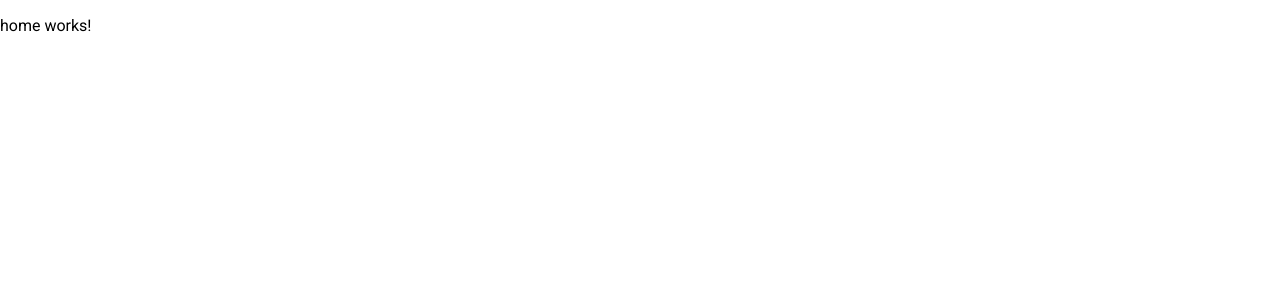
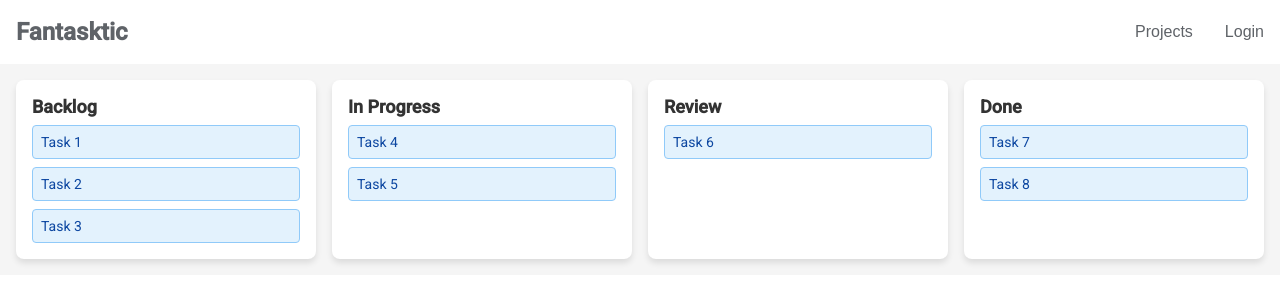
Before and after one commit to amuthig/fantasktic, an Angular app in the folder frontend/: page / in a window 1280 px wide. Before the commit this address led to /home. Shown: the top 306 px of the page. Built offline with nearby package versions, Linux system fonts and the light colour scheme.

Commit message:
creating basic kanban design in angular with material

```diff
--- a/frontend/src/app/app.component.html
+++ b/frontend/src/app/app.component.html
@@ -1 +1,2 @@
-<router-outlet />
+<app-navbar></app-navbar>
+<router-outlet></router-outlet>
--- a/frontend/src/app/app.component.ts
+++ b/frontend/src/app/app.component.ts
@@ -1,12 +1,13 @@
 import { Component } from '@angular/core';
 import { RouterOutlet } from '@angular/router';
+import { NavbarComponent } from './navbar/navbar.component';
 
 @Component({
   selector: 'app-root',
-  imports: [RouterOutlet],
+  imports: [RouterOutlet, NavbarComponent],
   templateUrl: './app.component.html',
   styleUrl: './app.component.css'
 })
 export class AppComponent {
-  title = 'frontend';
+  title = 'Fantasktic';
 }
--- a/frontend/src/app/app.routes.ts
+++ b/frontend/src/app/app.routes.ts
@@ -2,6 +2,6 @@ import { Routes } from '@angular/router';
 import { HomeComponent } from './home/home.component';
 
 export const routes: Routes = [
-    { path: 'home', component : HomeComponent},
-    { path: '**', redirectTo: '/home', pathMatch: 'full'}
+    { path: '', component:  HomeComponent},
+    { path: '**', redirectTo: '', pathMatch: 'full' }
 ];
--- a/frontend/src/app/home/home.component.html
+++ b/frontend/src/app/home/home.component.html
@@ -1 +1 @@
-<p>home works!</p>
+<app-kanban></app-kanban>
--- a/frontend/src/app/home/home.component.ts
+++ b/frontend/src/app/home/home.component.ts
@@ -1,8 +1,9 @@
 import { Component } from '@angular/core';
+import { KanbanComponent } from '../kanban/kanban.component';
 
 @Component({
   selector: 'app-home',
-  imports: [],
+  imports: [KanbanComponent],
   templateUrl: './home.component.html',
   styleUrl: './home.component.css'
 })
--- /dev/null
+++ b/frontend/src/app/kanban/kanban.component.css
@@ -0,0 +1,70 @@
+/* Style global de la grille */
+.kanban-board {
+    display: flex;
+    gap: 16px;
+    padding: 16px;
+    background-color: #f5f5f5;
+    overflow-x: auto;
+  }
+
+  /* Style des colonnes */
+  .kanban-column {
+    flex: 1;
+    min-width: 250px;
+    background-color: #fff;
+    border-radius: 8px;
+    box-shadow: 0px 4px 6px rgba(0, 0, 0, 0.1);
+    padding: 16px;
+    display: flex;
+    flex-direction: column;
+    gap: 8px;
+  }
+
+  /* En-têtes des colonnes */
+  .kanban-column h2 {
+    font-size: 18px;
+    font-weight: bold;
+    margin: 0;
+    color: #333;
+  }
+
+  /* Tâches */
+  .kanban-task {
+    background-color: #e3f2fd;
+    border: 1px solid #90caf9;
+    border-radius: 4px;
+    padding: 8px;
+    cursor: grab;
+    user-select: none;
+    font-size: 14px;
+    color: #0d47a1;
+    transition: background-color 0.3s;
+  }
+
+  .kanban-task:active {
+    cursor: grabbing;
+  }
+
+  /* Effet lors du drag */
+  .cdk-drag-preview {
+    background-color: #bbdefb;
+    border-radius: 4px;
+    box-shadow: 0px 4px 6px rgba(0, 0, 0, 0.2);
+  }
+
+  .cdk-drop-list-dragging .kanban-task {
+    opacity: 0.6;
+  }
+
+  /* Zones de dépôt */
+  .cdk-drop-list {
+    min-height: 100px;
+    display: flex;
+    flex-direction: column;
+    gap: 8px;
+  }
+
+  .cdk-drop-list-dragging {
+    background-color: #f0f0f0;
+    border: 2px dashed #90caf9;
+  }
--- /dev/null
+++ b/frontend/src/app/kanban/kanban.component.html
@@ -0,0 +1,19 @@
+<div class="kanban-board">
+    <div
+      class="kanban-column"
+      *ngFor="let column of columns"
+      cdkDropList
+      [cdkDropListData]="column.tasks"
+      [cdkDropListConnectedTo]="columnTitles"
+      (cdkDropListDropped)="onDrop($event, column)"
+    >
+      <h2>{{ column.title }}</h2>
+      <div
+        class="kanban-task"
+        *ngFor="let task of column.tasks"
+        cdkDrag
+      >
+        {{ task }}
+      </div>
+    </div>
+  </div>
--- /dev/null
+++ b/frontend/src/app/kanban/kanban.component.ts
@@ -0,0 +1,37 @@
+import { Component } from '@angular/core';
+import { NgFor } from '@angular/common';
+import { DragDropModule } from '@angular/cdk/drag-drop';
+
+@Component({
+  selector: 'app-kanban',
+  standalone: true,
+  imports: [NgFor, DragDropModule],
+  templateUrl: './kanban.component.html',
+  styleUrls: ['./kanban.component.css'],
+})
+export class KanbanComponent {
+  columns = [
+    { title: 'Backlog', tasks: ['Task 1', 'Task 2', 'Task 3'] },
+    { title: 'In Progress', tasks: ['Task 4', 'Task 5'] },
+    { title: 'Review', tasks: ['Task 6'] },
+    { title: 'Done', tasks: ['Task 7', 'Task 8'] },
+  ];
+
+  get columnTitles(): string[] {
+    return this.columns.map((c) => c.title);
+  }
+
+  onDrop(event: any, column: any): void {
+    // Cette ligne détermine si la tâche est déplacée d'une autre colonne
+    const previousColumn = event.previousContainer.data;
+    const currentColumn = column.tasks;
+
+    // Si la tâche est déplacée d'une colonne à une autre
+    if (event.previousContainer !== event.container) {
+      // Retirer la tâche de la colonne d'origine
+      const task = previousColumn.splice(event.previousIndex, 1)[0];
+      // Ajouter la tâche dans la nouvelle colonne
+      currentColumn.splice(event.currentIndex, 0, task);
+    }
+  }
+}
--- /dev/null
+++ b/frontend/src/app/navbar/navbar.component.css
@@ -0,0 +1,49 @@
+/* Styles de la Navbar */
+.navbar {
+    display: flex;
+    justify-content: space-between;
+    align-items: center;
+    background-color: white;
+    padding: 0; /* Pas de padding pour aligner les boutons avec la hauteur */
+    height: 64px; /* Hauteur totale de la navbar */
+    box-shadow: 0 2px 4px rgba(0, 0, 0, 0.1); /* Ombre discrète */
+  }
+
+  /* Logo à gauche */
+  .logo {
+    font-size: 1.5rem;
+    font-weight: bold;
+    color: #5f6368; /* Gris Google */
+    padding: 0 16px; /* Espacement pour le logo */
+    line-height: 64px; /* Centrage vertical */
+  }
+
+  /* Espacement flexible */
+  .spacer {
+    flex: 1;
+  }
+
+  /* Boutons sans bordures */
+  .nav-item {
+    border: none; /* Supprime l'encadrement */
+    height: 100%; /* Hauteur du bouton = hauteur de la navbar */
+    font-size: 1rem; /* Taille moyenne */
+    color: #5f6368; /* Couleur grise par défaut */
+    background: none; /* Pas de fond par défaut */
+    text-transform: none; /* Pas de majuscules automatiques */
+    transition: background-color 0.3s, color 0.3s; /* Transition douce */
+    padding: 0 16px; /* Espacement horizontal pour chaque bouton */
+    display: flex;
+    align-items: center; /* Centrage vertical du texte */
+  }
+
+  /* Effets de survol */
+  .nav-item:hover {
+    color: #1a73e8; /* Texte bleu */
+    background-color: rgba(26, 115, 232, 0.1); /* Fond bleu clair */
+  }
+
+  /* Boutons pleine hauteur (Projets et Login/Logout) */
+  .nav-full {
+    line-height: normal;
+  }
--- /dev/null
+++ b/frontend/src/app/navbar/navbar.component.html
@@ -0,0 +1,14 @@
+<mat-toolbar class="navbar">
+    <!-- Logo à gauche -->
+    <span class="logo">Fantasktic</span>
+
+    <!-- Navigation à droite -->
+    <span class="spacer"></span>
+    <button mat-button [matMenuTriggerFor]="projectsMenu" class="nav-item">Projects</button>
+    <mat-menu #projectsMenu="matMenu">
+      <button mat-menu-item>Project 1</button>
+      <button mat-menu-item>Project 2</button>
+      <button mat-menu-item>Project 3</button>
+    </mat-menu>
+    <button mat-button (click)="onLoginLogout()" class="nav-item">{{ isLoggedIn ? 'Logout' : 'Login' }}</button>
+  </mat-toolbar>
--- /dev/null
+++ b/frontend/src/app/navbar/navbar.component.ts
@@ -0,0 +1,20 @@
+import { Component } from '@angular/core';
+import {MatMenuModule} from '@angular/material/menu';
+import {MatToolbarModule} from '@angular/material/toolbar';
+
+
+@Component({
+  selector: 'app-navbar',
+  imports: [MatMenuModule, MatToolbarModule],
+  templateUrl: './navbar.component.html',
+  styleUrls: ['./navbar.component.css'] // Corrigez 'styleUrl' en 'styleUrls'
+})
+export class NavbarComponent {
+  isLoggedIn: boolean = false;
+
+  onLoginLogout(): void {
+    this.isLoggedIn = !this.isLoggedIn;
+    console.log(this.isLoggedIn ? 'User logged in' : 'User logged out');
+  }
+
+}
--- a/frontend/src/index.html
+++ b/frontend/src/index.html
@@ -2,7 +2,7 @@
 <html lang="en">
 <head>
   <meta charset="utf-8">
-  <title>Frontend</title>
+  <title>Fantasktic</title>
   <base href="/">
   <meta name="viewport" content="width=device-width, initial-scale=1">
   <link rel="icon" type="image/x-icon" href="favicon.ico">
```
Also changed, not shown: 2 other files (tests, documents, lock files or other folders).
